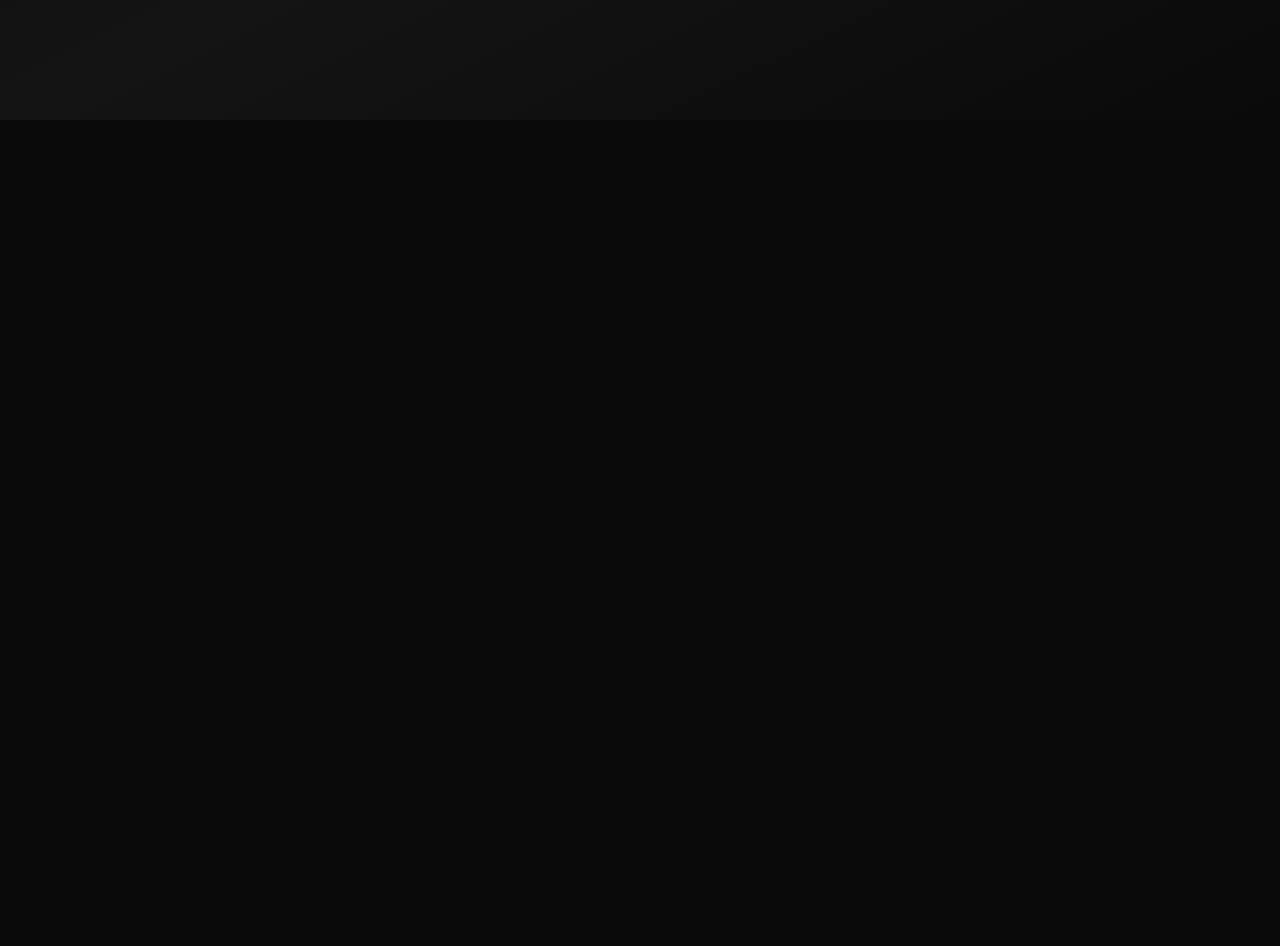
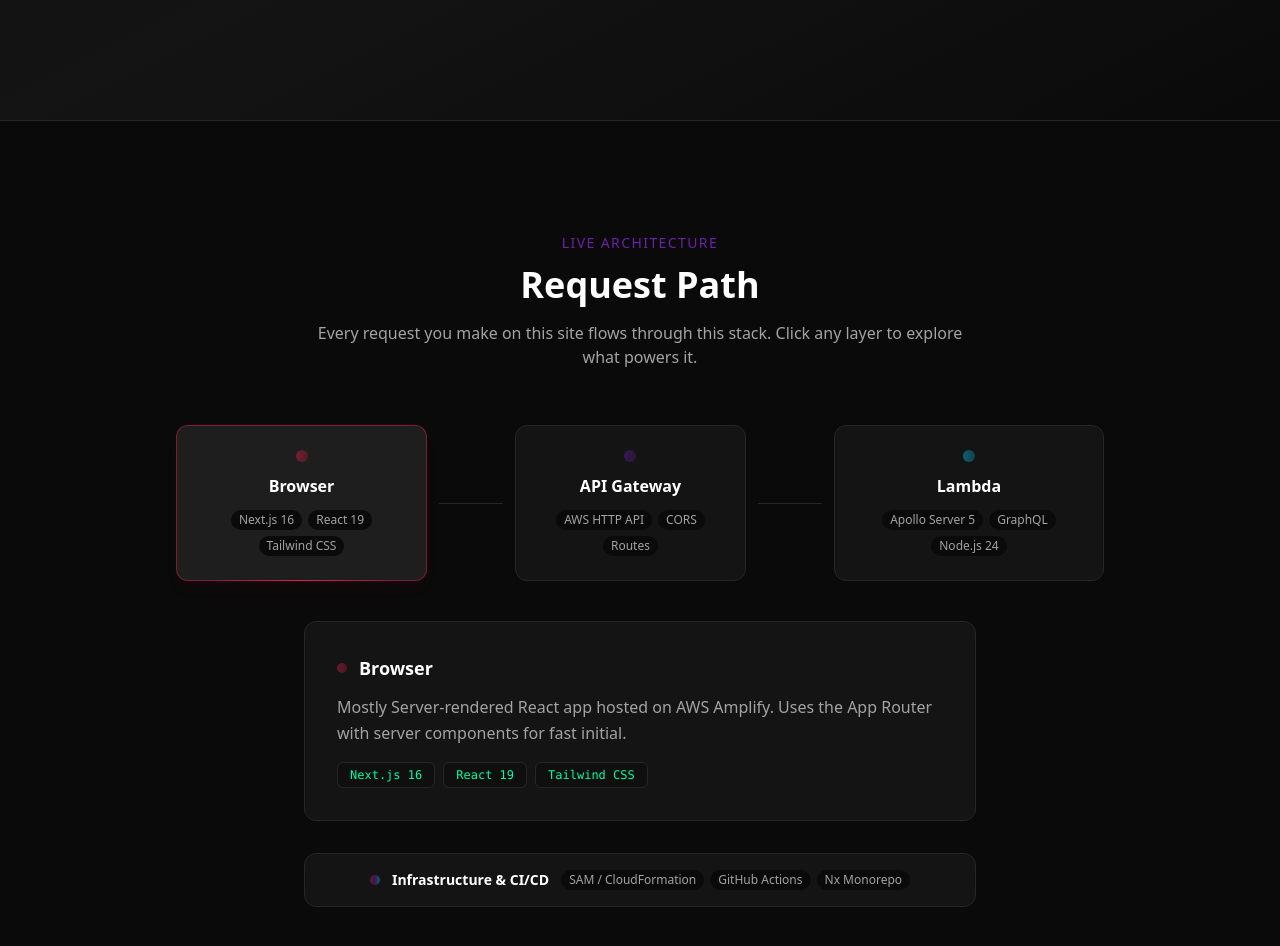
Before and after one commit to lauticouget/showcase, a Next.js app in the folder apps/web/: page / in a window 1280 px wide. Shown: the part 520-1466 px from the top of the page. Before the commit the page ends 800 px from the top, so only its background shows below. Built offline with nearby package versions, Linux system fonts and the light colour scheme.

Commit message:
develop: Web - Add Architecture section with interactive request flow diagram

```diff
--- /dev/null
+++ b/apps/web/src/app/components/Architecture.tsx
@@ -0,0 +1,245 @@
+'use client';
+
+import { useRef, useState } from 'react';
+
+type LayerKey = 'browser' | 'gateway' | 'lambda' | 'infra';
+
+interface LayerDetail {
+  title: string;
+  color: string;
+  tech: string[];
+  description: string;
+}
+
+const layers: Record<LayerKey, LayerDetail> = {
+  browser: {
+    title: 'Browser',
+    color: 'from-accent-primary to-accent-primary/60',
+    tech: ['Next.js 16', 'React 19', 'Tailwind CSS'],
+    description:
+      'Mostly Server-rendered React app hosted on AWS Amplify. Uses the App Router with server components for fast initial.',
+  },
+  gateway: {
+    title: 'API Gateway',
+    color: 'from-accent-secondary to-accent-secondary/60',
+    tech: ['AWS HTTP API', 'CORS', 'Routes'],
+    description:
+      'AWS HTTP API handles routing and CORS preflight responses, all at the infrastructure level.',
+  },
+  lambda: {
+    title: 'Lambda',
+    color: 'from-accent-tertiary to-accent-tertiary/60',
+    tech: ['Apollo Server 5', 'GraphQL', 'Node.js 24'],
+    description:
+      'Serverless GraphQL API running on ARM64. Bundled with esbuild into a single file. 256MB memory, 15s timeout.',
+  },
+  infra: {
+    title: 'Infrastructure',
+    color: 'from-accent-primary via-accent-secondary to-accent-tertiary',
+    tech: ['SAM / CloudFormation', 'GitHub Actions', 'Nx Monorepo'],
+    description:
+      'Infrastructure as Code with AWS SAM. CI runs lint, typecheck, and tests on affected projects. CD deploys automatically: API via SAM, frontend via Amplify.',
+  },
+};
+
+function AnimatedArrow({ direction }: { direction: 'right' | 'down' }) {
+  const isRight = direction === 'right';
+
+  return (
+    <div
+      className={`relative flex items-center justify-center ${
+        isRight ? 'h-1 w-12 md:w-16' : 'h-12 w-1 md:h-16'
+      }`}
+    >
+      {/* Track */}
+      <div
+        className={`absolute rounded-full bg-border ${
+          isRight ? 'h-px w-full' : 'h-full w-px'
+        }`}
+      />
+      {/* Animated dot */}
+      <div
+        className={`absolute ${
+          isRight ? 'h-2 w-full' : 'h-full w-2'
+        }`}
+      >
+        <div
+          className={`absolute h-2 w-2 rounded-full bg-accent-primary ${
+            isRight ? 'animate-flow-right' : 'animate-flow-down'
+          }`}
+        />
+      </div>
+    </div>
+  );
+}
+
+function NodeCard({
+  layerKey,
+  isActive,
+  onClick,
+}: {
+  layerKey: LayerKey;
+  isActive: boolean;
+  onClick: () => void;
+}) {
+  const layer = layers[layerKey];
+
+  return (
+    <button
+      onClick={onClick}
+      className={`group relative flex flex-col items-center gap-3 rounded-xl border p-4 transition-all duration-300 md:p-6 ${
+        isActive
+          ? 'border-accent-primary/50 bg-bg-tertiary shadow-lg shadow-accent-primary/5'
+          : 'border-border bg-bg-secondary hover:border-border-accent'
+      }`}
+    >
+      {/* Glow dot */}
+      <div
+        className={`h-3 w-3 rounded-full bg-gradient-to-r ${layer.color} ${
+          isActive ? 'animate-pulse-glow' : 'opacity-40'
+        }`}
+      />
+
+      {/* Title */}
+      <span className="text-sm font-semibold text-text-primary md:text-base">
+        {layer.title}
+      </span>
+
+      {/* Tech pills */}
+      <div className="flex flex-wrap justify-center gap-1.5">
+        {layer.tech.map((t) => (
+          <span
+            key={t}
+            className="rounded-full bg-bg-primary px-2 py-0.5 text-[10px] text-text-secondary md:text-xs"
+          >
+            {t}
+          </span>
+        ))}
+      </div>
+
+      {/* Active indicator */}
+      {isActive && (
+        <div className="absolute -bottom-px left-1/2 h-px w-3/4 -translate-x-1/2 bg-gradient-to-r from-transparent via-accent-primary to-transparent" />
+      )}
+    </button>
+  );
+}
+
+export default function Architecture() {
+  const [active, setActive] = useState<LayerKey>('browser');
+  const detailRef = useRef<HTMLDivElement>(null);
+  const detail = layers[active];
+
+  const selectLayer = (key: LayerKey) => {
+    setActive(key);
+    detailRef.current?.scrollIntoView({ behavior: 'smooth', block: 'nearest' });
+  };
+
+  return (
+    <section className="border-t border-border bg-bg-primary">
+      <div className="mx-auto max-w-5xl px-6 py-20 md:px-12 md:py-28">
+        {/* Section header */}
+        <div className="text-center">
+          <p className="text-sm font-medium tracking-widest uppercase text-accent-secondary">
+            Live Architecture
+          </p>
+          <h2 className="mt-3 text-3xl font-bold text-text-primary md:text-4xl">
+            Request Path
+          </h2>
+          <p className="mx-auto mt-4 max-w-2xl text-text-secondary">
+            Every request you make on this site flows through this stack. Click
+            any layer to explore what powers it.
+          </p>
+        </div>
+
+        {/* Request flow — horizontal on desktop, vertical on mobile */}
+        <div className="mt-14 flex flex-col items-center gap-2 md:flex-row md:justify-center md:gap-3">
+          <NodeCard
+            layerKey="browser"
+            isActive={active === 'browser'}
+            onClick={() => selectLayer('browser')}
+          />
+          {/* Down arrow on mobile, right arrow on desktop */}
+          <div className="md:hidden">
+            <AnimatedArrow direction="down" />
+          </div>
+          <div className="hidden md:block">
+            <AnimatedArrow direction="right" />
+          </div>
+          <NodeCard
+            layerKey="gateway"
+            isActive={active === 'gateway'}
+            onClick={() => selectLayer('gateway')}
+          />
+          <div className="md:hidden">
+            <AnimatedArrow direction="down" />
+          </div>
+          <div className="hidden md:block">
+            <AnimatedArrow direction="right" />
+          </div>
+          <NodeCard
+            layerKey="lambda"
+            isActive={active === 'lambda'}
+            onClick={() => selectLayer('lambda')}
+          />
+        </div>
+
+        {/* Detail panel */}
+        <div ref={detailRef} className="mx-auto mt-10 max-w-2xl rounded-xl border border-border bg-bg-secondary p-6 md:p-8">
+          <div className="flex items-center gap-3">
+            <div
+              className={`h-2.5 w-2.5 rounded-full bg-gradient-to-r ${detail.color} animate-pulse-glow`}
+            />
+            <h3 className="text-lg font-semibold text-text-primary">
+              {detail.title}
+            </h3>
+          </div>
+          <p className="mt-3 leading-relaxed text-text-secondary">
+            {detail.description}
+          </p>
+          <div className="mt-4 flex flex-wrap gap-2">
+            {detail.tech.map((t) => (
+              <span
+                key={t}
+                className="rounded-md border border-border bg-code-bg px-3 py-1 font-mono text-xs text-code-text"
+              >
+                {t}
+              </span>
+            ))}
+          </div>
+        </div>
+
+        {/* Infrastructure bar */}
+        <button
+          onClick={() => selectLayer('infra')}
+          className={`mx-auto mt-8 flex w-full max-w-2xl flex-col items-center gap-3 rounded-xl border p-4 transition-all duration-300 md:flex-row md:justify-center ${
+            active === 'infra'
+              ? 'border-accent-primary/50 bg-bg-tertiary'
+              : 'border-border bg-bg-secondary hover:border-border-accent'
+          }`}
+        >
+          <div className="flex items-center gap-3">
+            <div
+              className={`h-2.5 w-2.5 shrink-0 rounded-full bg-gradient-to-r ${layers.infra.color} ${
+                active === 'infra' ? 'animate-pulse-glow' : 'opacity-40'
+              }`}
+            />
+            <span className="text-sm font-semibold text-text-primary">
+              Infrastructure &amp; CI/CD
+            </span>
+          </div>
+          <div className="flex flex-wrap justify-center gap-1.5">
+            {layers.infra.tech.map((t) => (
+              <span
+                key={t}
+                className="rounded-full bg-bg-primary px-2 py-0.5 text-[10px] text-text-secondary md:text-xs"
+              >
+                {t}
+              </span>
+            ))}
+          </div>
+        </button>
+      </div>
+    </section>
+  );
+}
--- a/apps/web/src/app/page.tsx
+++ b/apps/web/src/app/page.tsx
@@ -1,9 +1,11 @@
 import Hero from './components/Hero';
+import Architecture from './components/Architecture';
 
 export default function Index() {
   return (
     <main>
       <Hero />
+      <Architecture />
     </main>
   );
 }
--- a/apps/web/tailwind.config.js
+++ b/apps/web/tailwind.config.js
@@ -45,16 +45,16 @@
       },
       keyframes: {
         'flow-right': {
-          '0%': { transform: 'translateX(-100%)', opacity: '0' },
+          '0%': { left: '0%', opacity: '0' },
           '20%': { opacity: '1' },
           '80%': { opacity: '1' },
-          '100%': { transform: 'translateX(100%)', opacity: '0' },
+          '100%': { left: '100%', opacity: '0' },
         },
         'flow-down': {
-          '0%': { transform: 'translateY(-100%)', opacity: '0' },
+          '0%': { top: '0%', opacity: '0' },
           '20%': { opacity: '1' },
           '80%': { opacity: '1' },
-          '100%': { transform: 'translateY(100%)', opacity: '0' },
+          '100%': { top: '100%', opacity: '0' },
         },
         'pulse-glow': {
           '0%, 100%': { opacity: '0.4' },
```
